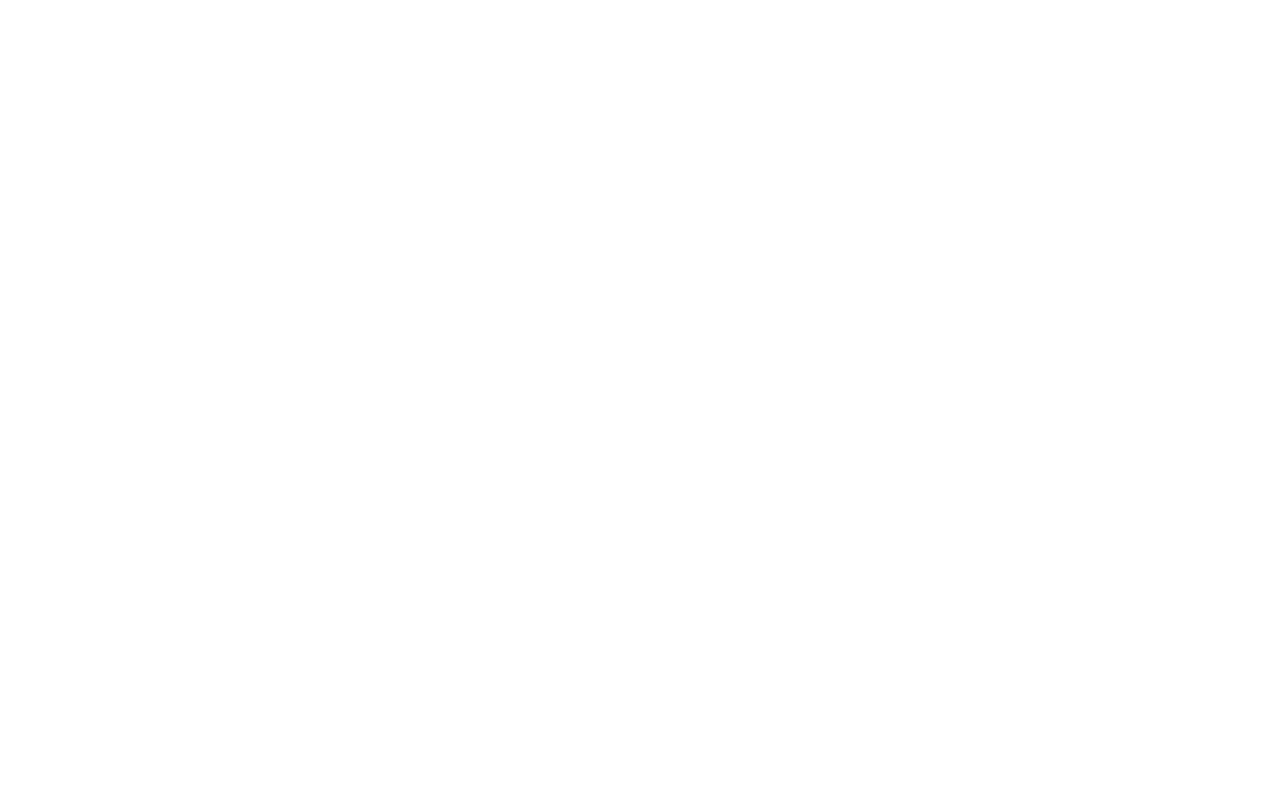
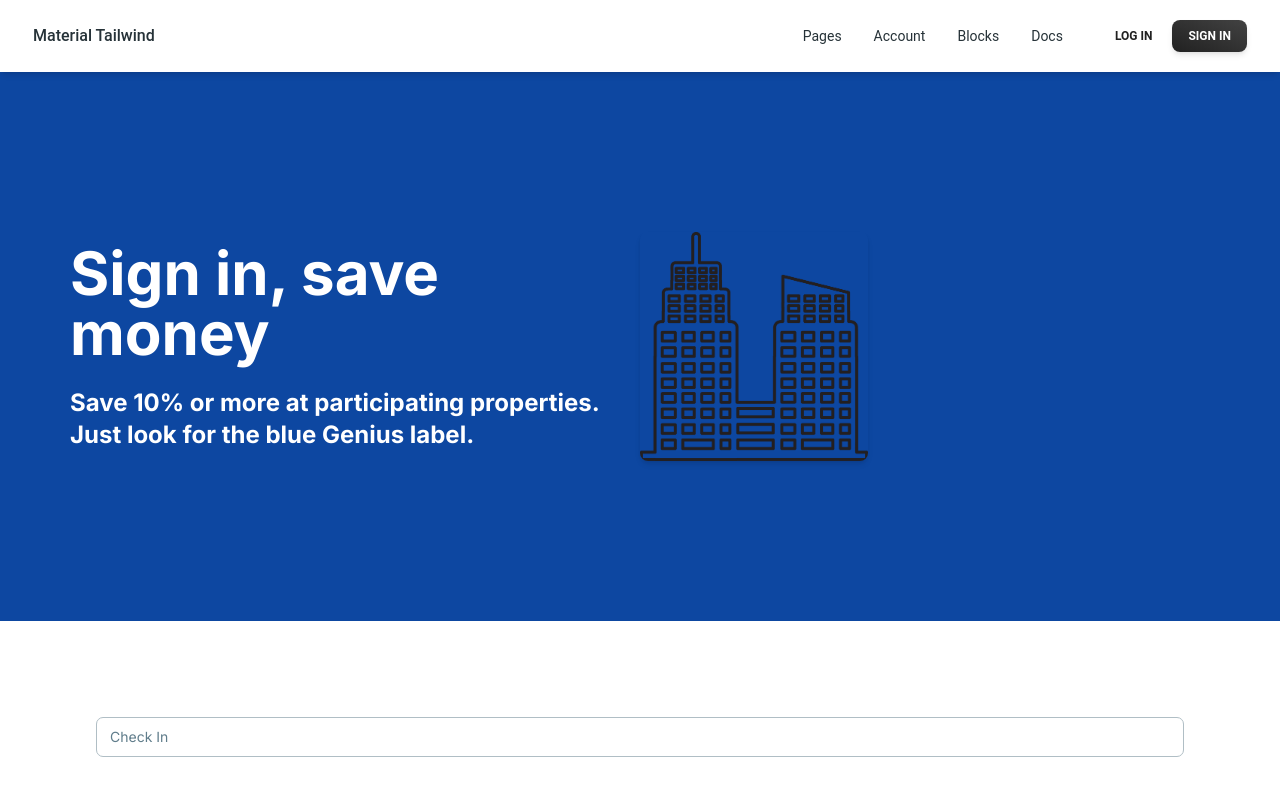
Before and after one commit to Group-Project-BIT/hotel-booking-system-ui, a Next.js app: page / in a window 1280 px wide. Shown: the top 796 px of the page. Built offline with nearby package versions, Linux system fonts and the light colour scheme.

Commit message:
Implement Navbar and hero container in home page

```diff
--- a/src/app/page.js
+++ b/src/app/page.js
@@ -4,7 +4,7 @@
 export default function Home() {
   return (
     <main>
-      <div  className="flex min-h-screen flex-col items-center justify-center m-7 p-12">
+      <div  className="flex min-h-screen flex-col">
       <HomePage/>
       </div>
     </main>
--- /dev/null
+++ b/src/components/DatePicker.jsx
@@ -0,0 +1,70 @@
+import React from "react";
+import {
+  Input,
+  Popover,
+  PopoverHandler,
+  PopoverContent,
+} from "@material-tailwind/react";
+import { format } from "date-fns";
+import { DayPicker } from "react-day-picker";
+import { ChevronRightIcon, ChevronLeftIcon } from "@heroicons/react/24/outline";
+
+
+
+export default function Example() {
+  const [date, setDate] = React.useState();
+
+  return (
+    <div className="p-24">
+      <Popover placement="bottom">
+        <PopoverHandler>
+          <Input
+            label="Check In"
+            onChange={() => null}
+            value={date ? format(date, "PPP") : ""}
+          />
+        </PopoverHandler>
+        <PopoverContent>
+          <DayPicker
+            mode="single"
+            selected={date}
+            onSelect={setDate}
+            showOutsideDays
+            className="border-0"
+            classNames={{
+              caption: "flex justify-center py-2 mb-4 relative items-center",
+              caption_label: "text-sm font-medium text-gray-900",
+              nav: "flex items-center",
+              nav_button:
+                "h-6 w-6 bg-transparent hover:bg-blue-gray-50 p-1 rounded-md transition-colors duration-300",
+              nav_button_previous: "absolute left-1.5",
+              nav_button_next: "absolute right-1.5",
+              table: "w-full border-collapse",
+              head_row: "flex font-medium text-gray-900",
+              head_cell: "m-0.5 w-9 font-normal text-sm",
+              row: "flex w-full mt-2",
+              cell: "text-gray-600 rounded-md h-9 w-9 text-center text-sm p-0 m-0.5 relative [&:has([aria-selected].day-range-end)]:rounded-r-md [&:has([aria-selected].day-outside)]:bg-gray-900/20 [&:has([aria-selected].day-outside)]:text-white [&:has([aria-selected])]:bg-gray-900/50 first:[&:has([aria-selected])]:rounded-l-md last:[&:has([aria-selected])]:rounded-r-md focus-within:relative focus-within:z-20",
+              day: "h-9 w-9 p-0 font-normal",
+              day_range_end: "day-range-end",
+              day_selected:
+                "rounded-md bg-gray-900 text-white hover:bg-gray-900 hover:text-white focus:bg-gray-900 focus:text-white",
+              day_today: "rounded-md bg-gray-200 text-gray-900",
+              day_outside:
+                "day-outside text-gray-500 opacity-50 aria-selected:bg-gray-500 aria-selected:text-gray-900 aria-selected:bg-opacity-10",
+              day_disabled: "text-gray-500 opacity-50",
+              day_hidden: "invisible",
+            }}
+            components={{
+              IconLeft: ({ ...props }) => (
+                <ChevronLeftIcon {...props} className="h-4 w-4 stroke-2" />
+              ),
+              IconRight: ({ ...props }) => (
+                <ChevronRightIcon {...props} className="h-4 w-4 stroke-2" />
+              ),
+            }}
+          />
+        </PopoverContent>
+      </Popover>
+    </div>
+  );
+}
--- a/src/components/HomePage.jsx
+++ b/src/components/HomePage.jsx
@@ -1,11 +1,42 @@
-"use client"
 import { Typography } from "@material-tailwind/react";
 import React from "react";
+import { StickyNavbar } from "./Navbar";
+import Example from "./DatePicker";
+
+
 
 const HomePage = () => {
   return (
-    <div >
-      <Typography className="">Homepage</Typography>
+    <div>
+      <StickyNavbar />
+
+      <header className="bg-blue-900 text-white py-40 relative">
+        <div className="container mx-auto flex flex-col md:flex-row items-center">
+
+          <div className="md:w-1/2"> {/* Changed order */}
+            <h1 className="text-6xl font-bold">Sign in, save money</h1>
+            <br />
+            <div className="container mx-auto">
+              <p className="text-2xl font-bold">
+                Save 10% or more at participating properties.
+                <br />
+                Just look for the blue Genius label.
+              </p>
+            </div>
+          </div>
+
+          <div className="md:w-1/5 justify-self-flex-end "> {/* Changed order */}
+            <img src='hotel-home.png' alt="Your image" className="rounded-lg shadow-md mx-auto" />
+          </div>
+        </div>
+
+
+      </header>
+
+      <Example/>
+
+
+
     </div>
   );
 };
--- /dev/null
+++ b/src/components/Navbar.jsx
@@ -0,0 +1,149 @@
+"use client"
+import React from "react";
+import {
+  Navbar,
+  MobileNav,
+  Typography,
+  Button,
+  IconButton,
+  Card,
+} from "@material-tailwind/react";
+
+export function StickyNavbar() {
+  const [openNav, setOpenNav] = React.useState(false);
+
+  React.useEffect(() => {
+    window.addEventListener(
+      "resize",
+      () => window.innerWidth >= 960 && setOpenNav(false),
+    );
+  }, []);
+
+  const navList = (
+    <ul className="mt-2 mb-4 flex flex-col gap-2 lg:mb-0 lg:mt-0 lg:flex-row lg:items-center lg:gap-6">
+      <Typography
+        as="li"
+        variant="small"
+        color="blue-gray"
+        className="p-1 font-normal"
+      >
+        <a href="#" className="flex items-center">
+          Pages
+        </a>
+      </Typography>
+      <Typography
+        as="li"
+        variant="small"
+        color="blue-gray"
+        className="p-1 font-normal"
+      >
+        <a href="#" className="flex items-center">
+          Account
+        </a>
+      </Typography>
+      <Typography
+        as="li"
+        variant="small"
+        color="blue-gray"
+        className="p-1 font-normal"
+      >
+        <a href="#" className="flex items-center">
+          Blocks
+        </a>
+      </Typography>
+      <Typography
+        as="li"
+        variant="small"
+        color="blue-gray"
+        className="p-1 font-normal"
+      >
+        <a href="#" className="flex items-center">
+          Docs
+        </a>
+      </Typography>
+    </ul>
+  );
+
+  return (
+    <div>
+      <Navbar className="sticky top-0 z-10 h-max max-w-full rounded-none px-4 py-2 lg:px-8 lg:py-4">
+        <div className="flex items-center justify-between text-blue-gray-900">
+          <Typography
+            as="a"
+            href="#"
+            className="mr-4 cursor-pointer py-1.5 font-medium"
+          >
+            Material Tailwind
+          </Typography>
+          <div className="flex items-center gap-4">
+            <div className="mr-4 hidden lg:block">{navList}</div>
+            <div className="flex items-center gap-x-1">
+              <Button
+                variant="text"
+                size="sm"
+                className="hidden lg:inline-block"
+              >
+                <span>Log In</span>
+              </Button>
+              <Button
+                variant="gradient"
+                size="sm"
+                className="hidden lg:inline-block"
+              >
+                <span>Sign in</span>
+              </Button>
+            </div>
+            <IconButton
+              variant="text"
+              className="ml-auto h-6 w-6 text-inherit hover:bg-transparent focus:bg-transparent active:bg-transparent lg:hidden"
+              ripple={false}
+              onClick={() => setOpenNav(!openNav)}
+            >
+              {openNav ? (
+                <svg
+                  xmlns="http://www.w3.org/2000/svg"
+                  fill="none"
+                  className="h-6 w-6"
+                  viewBox="0 0 24 24"
+                  stroke="currentColor"
+                  strokeWidth={2}
+                >
+                  <path
+                    strokeLinecap="round"
+                    strokeLinejoin="round"
+                    d="M6 18L18 6M6 6l12 12"
+                  />
+                </svg>
+              ) : (
+                <svg
+                  xmlns="http://www.w3.org/2000/svg"
+                  className="h-6 w-6"
+                  fill="none"
+                  stroke="currentColor"
+                  strokeWidth={2}
+                >
+                  <path
+                    strokeLinecap="round"
+                    strokeLinejoin="round"
+                    d="M4 6h16M4 12h16M4 18h16"
+                  />
+                </svg>
+              )}
+            </IconButton>
+          </div>
+        </div>
+        <MobileNav open={openNav}>
+          {navList}
+          <div className="flex items-center gap-x-1">
+            <Button fullWidth variant="text" size="sm" className="">
+              <span>Log In</span>
+            </Button>
+            <Button fullWidth variant="gradient" size="sm" className="">
+              <span>Sign in</span>
+            </Button>
+          </div>
+        </MobileNav>
+      </Navbar>
+    </div>
+  );
+}
```
Also changed, not shown: package.json (+7 -4 lines), public/hotel-home.png (added), 1 other file (tests, documents, lock files or other folders).
